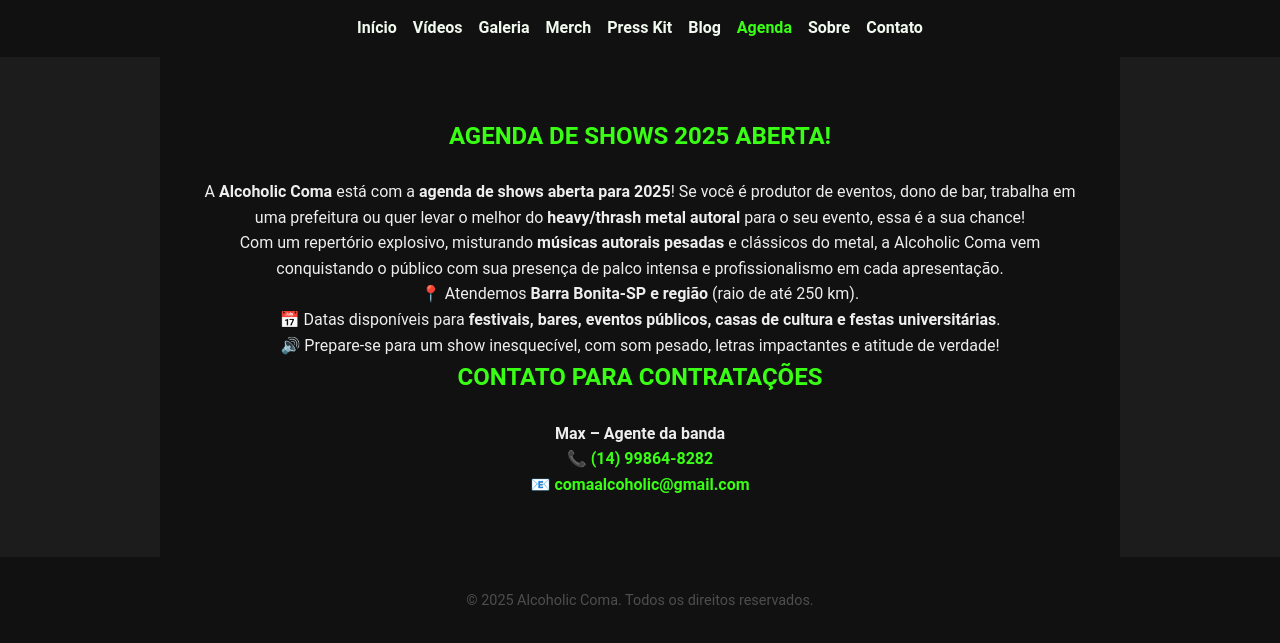
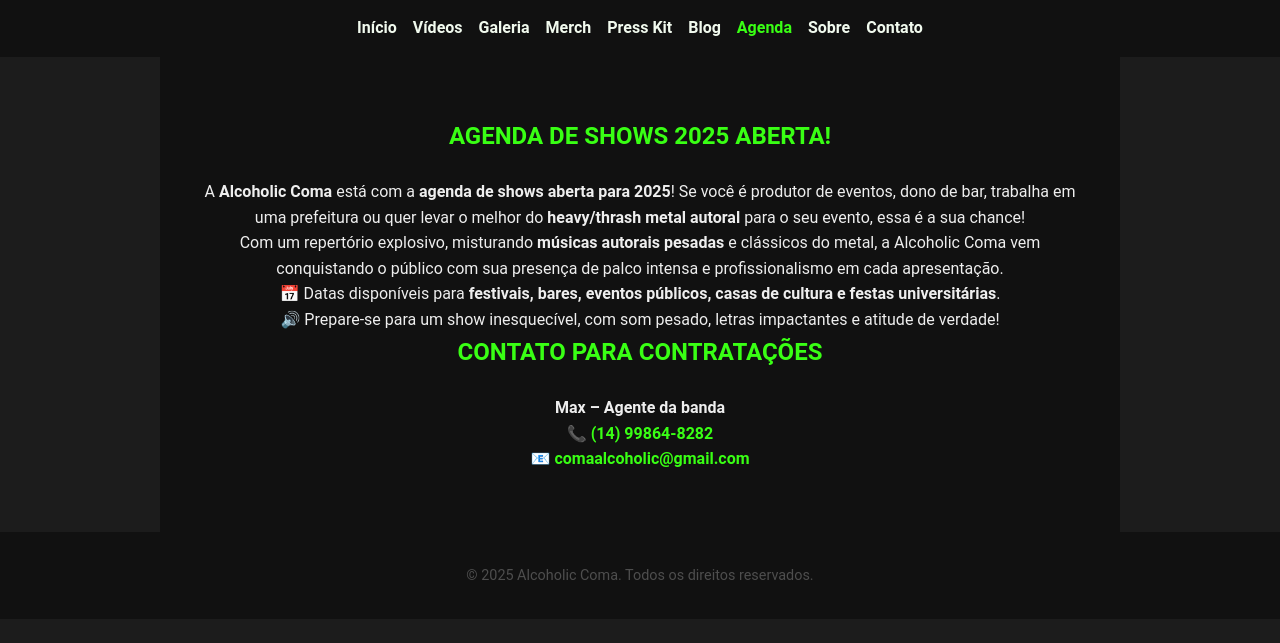
Before and after one commit to GuiBarreto/alcoholic-coma-site1, a plain HTML site: page agenda.html in a window 1280 px wide. Shown: the part 229-872 px from the top of the page. After the commit the page ends 848 px from the top, so only its background shows below. Drawn offline with Linux system fonts and the light colour scheme; files whose address does not match are found by name.

Commit message:
atualizando agenda

```diff
--- a/agenda.html
+++ b/agenda.html
@@ -40,7 +40,6 @@
       </p>
 
       <p>
-        📍 Atendemos <strong>Barra Bonita-SP e região</strong> (raio de até 250 km).<br>
         📅 Datas disponíveis para <strong>festivais, bares, eventos públicos, casas de cultura e festas universitárias</strong>.
       </p>
 
```
